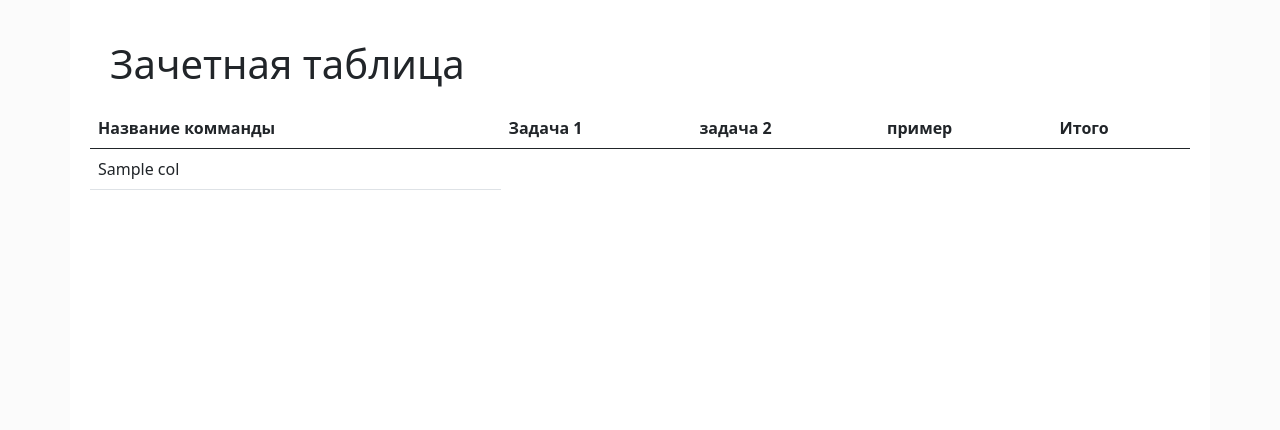
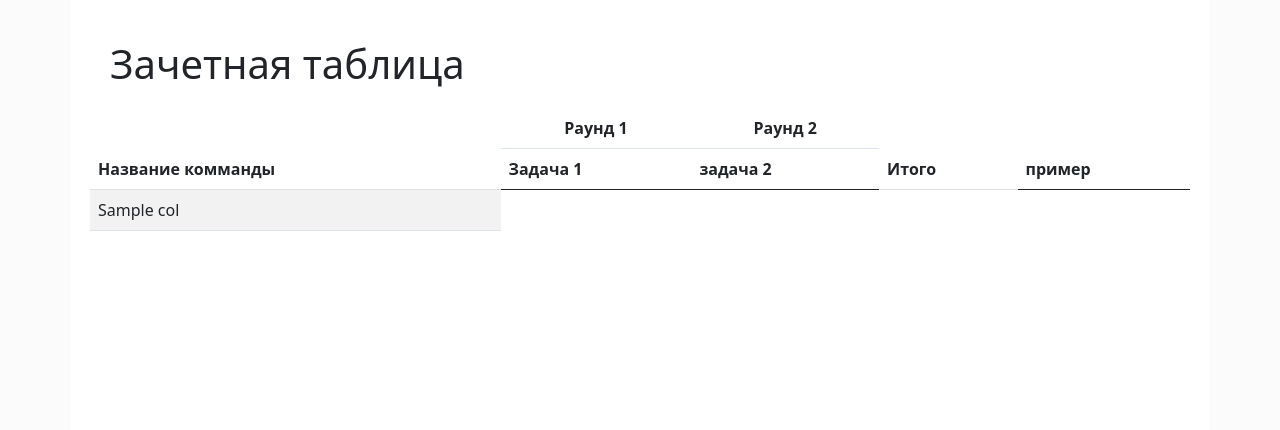
Before and after one commit to che4web/regata, a Django app: template competitionsapp/templates/score_table.html in a window 1280 px wide. Shown: the part 56-486 px from the top of the page. Run offline with Django 3.2, Linux system fonts and the light colour scheme; data comes from the database, SQL or seed files in the repository; the template is opened without the code that fills it: values that come from a table or form of the project are taken from there, most other values are stand-ins (such as "Sample title", 1, 10 or a date in 2020).

Commit message:
Добавлнены раунды

```diff
--- a/competitionsapp/templates/score_table.html
+++ b/competitionsapp/templates/score_table.html
@@ -2,14 +2,20 @@
 {% block content%}
 <h1> Зачетная таблица</h1>
 
-<table class="table table-hover">
+<table class="table table-hover table-striped">
     <thead>
         <tr>
-            <th> Название комманды</th>
+            <th rowspan="2"> Название комманды</th>
+            {% for raund in raund_list%}
+            <th class="score-table--head" colspan={{raund.exercise__count}}> {{raund.name}}</th>
+            {% endfor%}
+            <th rowspan="2">Итого</th>
+
+        </tr>
+        <tr>
             {% for ex in exercise_list%}
             <th> {{ex.name}}</th>
             {%endfor%}
-            <th>Итого</th>
         </tr>
     </thead>
     <tbody>
--- a/exerciseapp/static/style.css
+++ b/exerciseapp/static/style.css
@@ -24,3 +24,6 @@ h1{
 .text{
     margin:20px
 }
+.score-table--head{
+    text-align:center
+}
```
Also changed, not shown: competitionsapp/views.py (+3 -10 lines).
